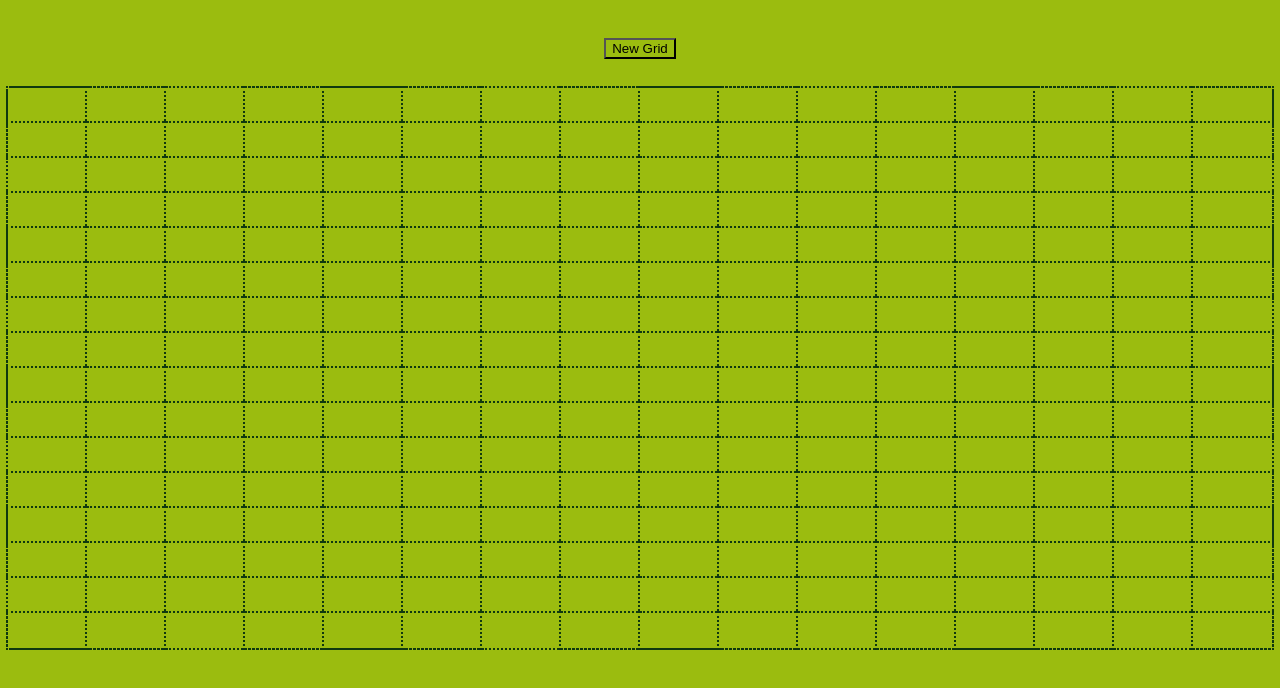
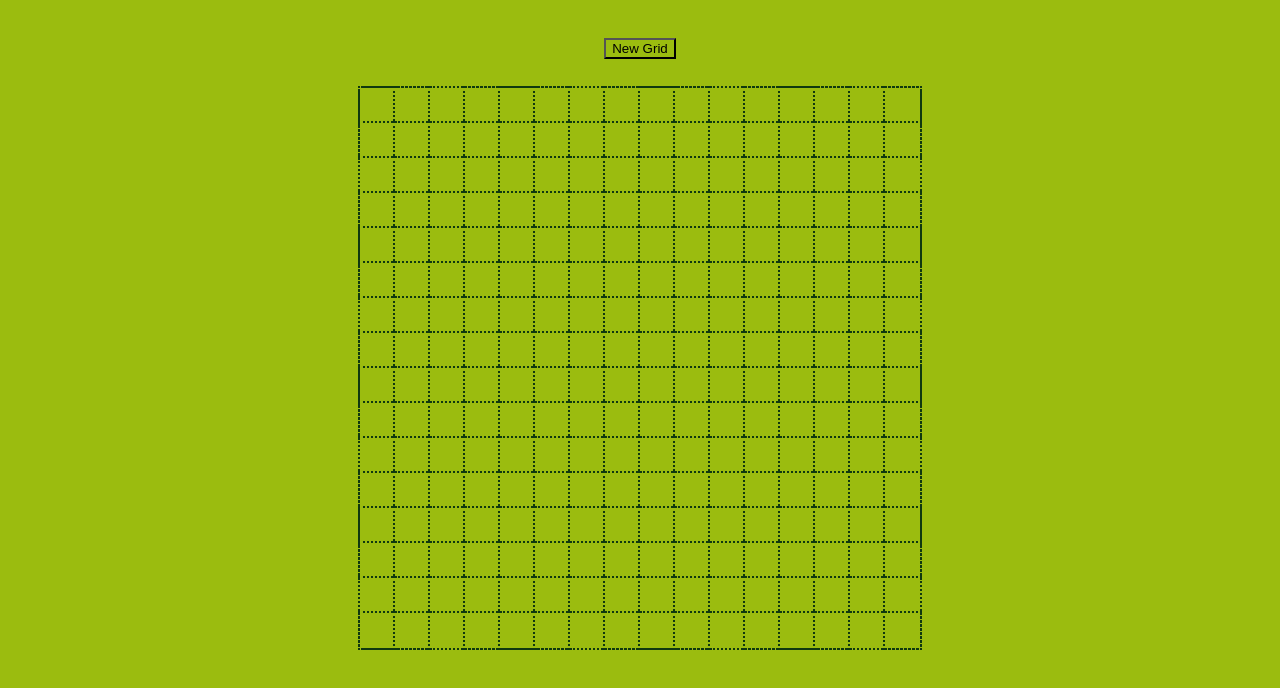
Before and after one commit to jinzoon/etchasketch, a plain HTML site: page index.html in a window 1280 px wide. Drawn offline with Linux system fonts and the light colour scheme.

Commit message:
Update CSS

```diff
--- a/styles.css
+++ b/styles.css
@@ -10,8 +10,10 @@ header {
 }
 
 .gridContainer{
+    justify-self: center;
     display: flex;
     flex-direction: column;
      height: 70vh;
+     aspect-ratio: 1/1;
      outline: 2px dotted rgb(15,56,15);
     }
```
